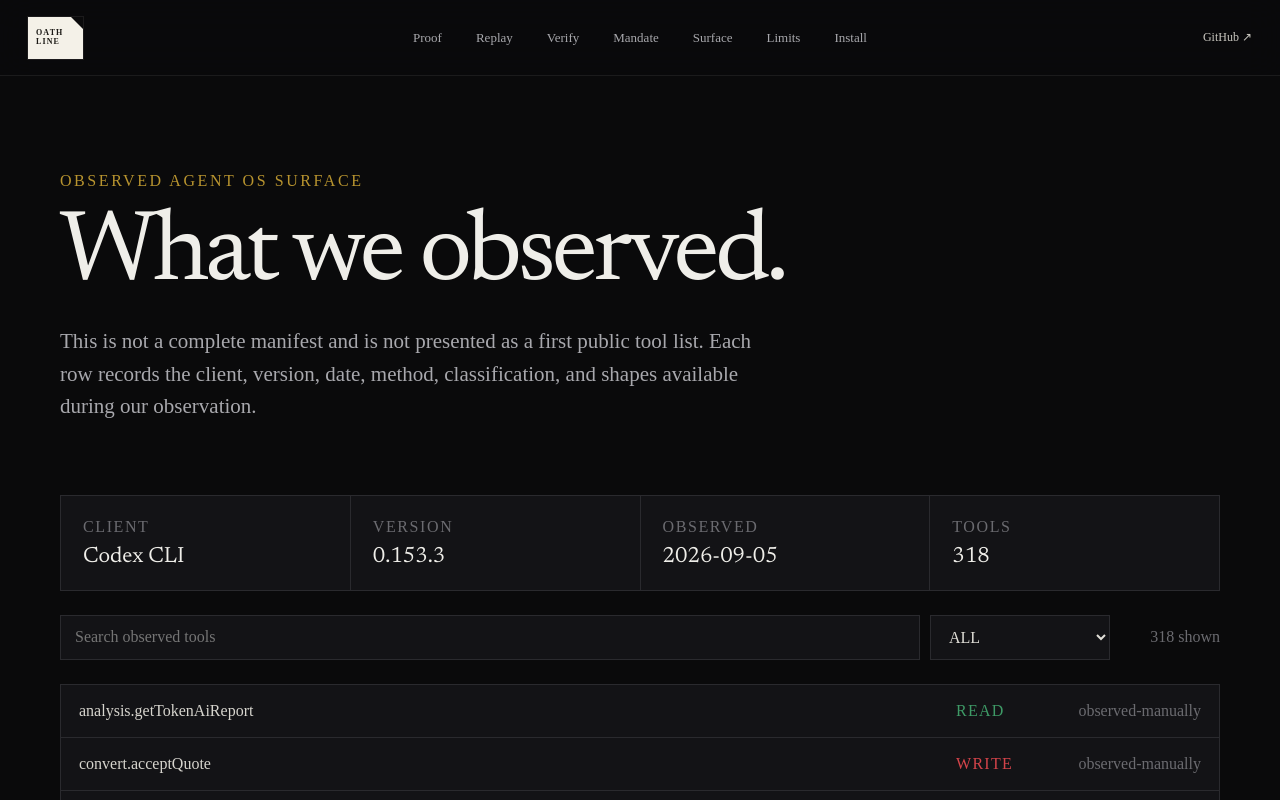
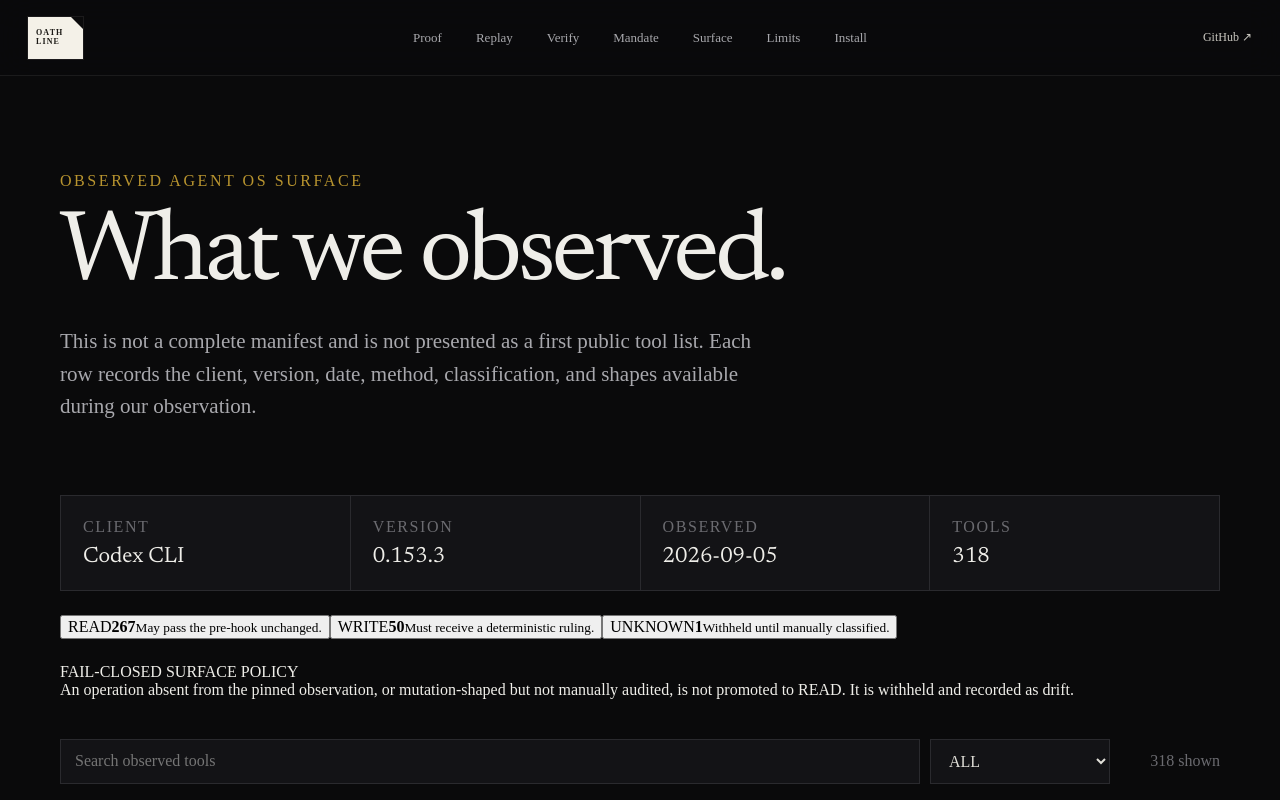
Before and after one commit to talk2francis/Oathline, a Next.js app in the folder site/: page /surface in a window 1280 px wide. Shown: the top 800 px of the page. Built offline with nearby package versions, Linux system fonts and the light colour scheme.

Commit message:
feat(site): expose Agent OS surface safety classification

```diff
--- a/site/components/SurfaceTable.tsx
+++ b/site/components/SurfaceTable.tsx
@@ -3,14 +3,21 @@
 import { useEffect, useMemo, useState } from "react";
 
 type Tool = { name: string; classification: "READ" | "WRITE" | "UNKNOWN"; reasoning: string; observedInputShape: unknown; observedResponseShape: unknown; observedAt: string; clientVersion: string; method: string };
-type Surface = { client: string; clientVersion: string; endpoint: string; observedAt: string; toolCount: number; tools: Tool[] };
+type Surface = { client: string; clientVersion: string; endpoint: string; observedAt: string; toolCount: number; classificationPolicy?: string; tools: Tool[] };
 
 export function SurfaceTable() {
   const [surface, setSurface] = useState<Surface | null>(null); const [query, setQuery] = useState(""); const [classification, setClassification] = useState("ALL");
   useEffect(() => { void fetch("/data/surface.json").then((response) => response.json()).then((value: Surface) => setSurface(value)); }, []);
   const rows = useMemo(() => surface?.tools.filter((tool) => (classification === "ALL" || tool.classification === classification) && tool.name.toLowerCase().includes(query.toLowerCase())) ?? [], [surface, query, classification]);
+  const counts = useMemo(() => ({ READ: surface?.tools.filter((tool) => tool.classification === "READ").length ?? 0, WRITE: surface?.tools.filter((tool) => tool.classification === "WRITE").length ?? 0, UNKNOWN: surface?.tools.filter((tool) => tool.classification === "UNKNOWN").length ?? 0 }), [surface]);
   return <div className="stack">
     <div className="surface-meta"><div><span>Client</span><strong>{surface?.client ?? "Loading"}</strong></div><div><span>Version</span><strong>{surface?.clientVersion ?? "—"}</strong></div><div><span>Observed</span><strong>{surface?.observedAt.slice(0, 10) ?? "—"}</strong></div><div><span>Tools</span><strong>{surface?.toolCount ?? "—"}</strong></div></div>
+    <div className="surface-classification-grid">
+      <button type="button" onClick={() => setClassification("READ")}><span>READ</span><strong>{counts.READ}</strong><small>May pass the pre-hook unchanged.</small></button>
+      <button type="button" onClick={() => setClassification("WRITE")}><span>WRITE</span><strong>{counts.WRITE}</strong><small>Must receive a deterministic ruling.</small></button>
+      <button type="button" onClick={() => setClassification("UNKNOWN")}><span>UNKNOWN</span><strong>{counts.UNKNOWN}</strong><small>Withheld until manually classified.</small></button>
+    </div>
+    <div className="surface-safety-note"><span>FAIL-CLOSED SURFACE POLICY</span><p>An operation absent from the pinned observation, or mutation-shaped but not manually audited, is not promoted to READ. It is withheld and recorded as drift.</p></div>
     <div className="surface-controls"><input aria-label="Search tools" placeholder="Search observed tools" value={query} onChange={(event) => setQuery(event.target.value)} /><select aria-label="Filter classification" value={classification} onChange={(event) => setClassification(event.target.value)}><option>ALL</option><option>READ</option><option>WRITE</option><option>UNKNOWN</option></select><span>{rows.length} shown</span></div>
     <div className="surface-list">{rows.map((tool) => <details key={tool.name}><summary><code>{tool.name}</code><span className={`status ${tool.classification === "READ" ? "valid" : tool.classification === "WRITE" ? "broken" : "attention"}`}>{tool.classification}</span><span>{tool.method}</span></summary><div className="surface-detail"><p>{tool.reasoning}</p><dl><dt>Observed at</dt><dd>{tool.observedAt}</dd><dt>Client version</dt><dd>{tool.clientVersion}</dd><dt>Input shape</dt><dd><pre>{JSON.stringify(tool.observedInputShape, null, 2)}</pre></dd><dt>Response shape</dt><dd><pre>{JSON.stringify(tool.observedResponseShape, null, 2)}</pre></dd></dl></div></details>)}</div>
   </div>;
```
